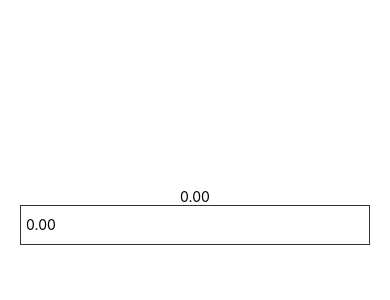
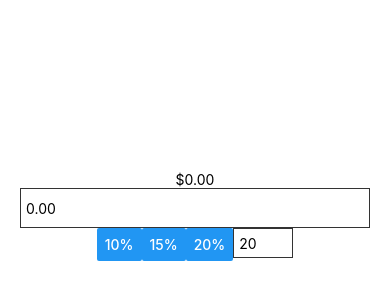
Before and after one commit to iamnodejs007/tippy, a React Native app: screen / in a window 390 px wide. Shown: the part 206-506 px from the top of the page. Built offline with nearby package versions, Linux system fonts and the light colour scheme.

Commit message:
add buttons for changing tip value, custom tip field

```diff
--- a/App.js
+++ b/App.js
@@ -1,24 +1,33 @@
 import React from 'react';
-import { StyleSheet, Text, TextInput, View } from 'react-native';
+import { Button, StyleSheet, Text, TextInput, View } from 'react-native';
 
 export default class App extends React.Component {
   constructor(){
     super();
     this.state = {
-      inputValue: ''
+      inputValue: '',
+      tipPercentage: 0.2,
+    }
+  }
+
+  updateCustomTip(customTip){
+    if (customTip) {
+      this.setState({tipPercentage: parseFloat(customTip) / 100});
+    } else {
+      this.setState({tipPercentage: 0})
     }
   }
 
   render() {
     let tip = '0.00';
     if (this.state.inputValue){
-      tip = parseFloat(this.state.inputValue) * 0.2;
+      tip = parseFloat(this.state.inputValue) * this.state.tipPercentage;
       tip = (Math.round(tip * 100) / 100).toFixed(2);
     }
     return (
       <View style={styles.container}>
         <Text>
-          {tip}
+          ${tip}
         </Text>
         <TextInput
           value={this.state.inputValue}
@@ -26,8 +35,30 @@
           style={styles.input}
           placeholder='0.00'
           underlineColorAndroid={'transparent'}
-          onChangeText={(text) => this.setState({inputValue: text})}
+          onChangeText={text => this.setState({inputValue: text})}
         />
+        <View style={styles.buttonGroup}>
+          <Button
+            title="10%"
+            onPress={() => this.setState({tipPercentage: 0.1})}
+          />
+          <Button
+            title="15%"
+            onPress={() => this.setState({tipPercentage: 0.15})}
+          />
+          <Button
+            title="20%"
+            onPress={() => this.setState({tipPercentage: 0.2})}
+          />
+          <TextInput
+            value={(this.state.tipPercentage * 100).toString()}
+            keyboardType='numeric'
+            placeholder='20%'
+            style={styles.customTip}
+            underlineColorAndroid={'transparent'}
+            onChangeText={customTip => this.updateCustomTip(customTip)}
+          />
+        </View>
       </View>
     );
   }
@@ -47,5 +78,15 @@
     borderColor: '#333',
     borderWidth: 1,
     padding: 5,
+  },
+  customTip: {
+    height: 30,
+    width: 60,
+    borderColor: '#333',
+    borderWidth: 1,
+    padding: 5,
+  },
+  buttonGroup: {
+    flexDirection: 'row'
   }
 });
```
